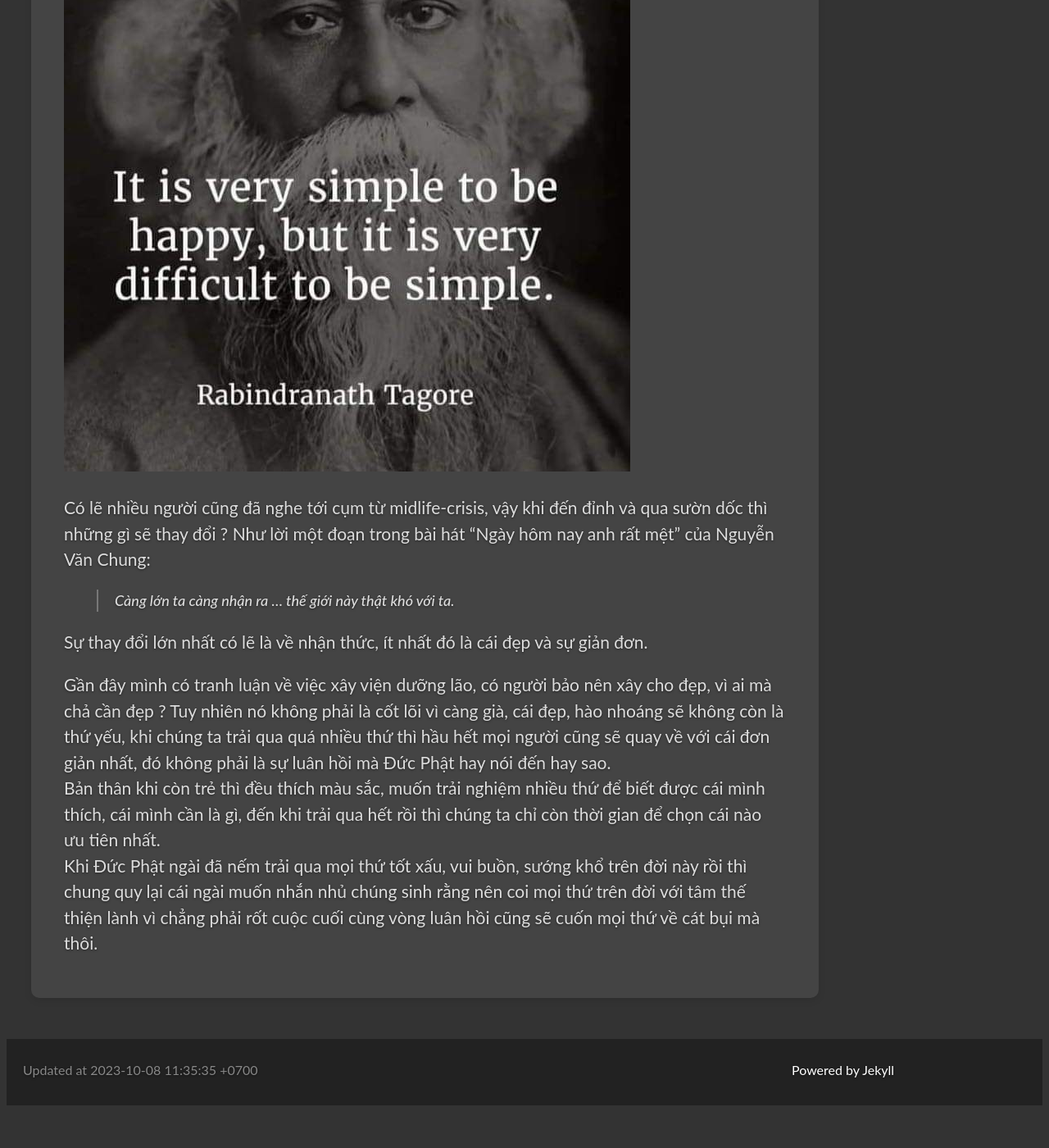
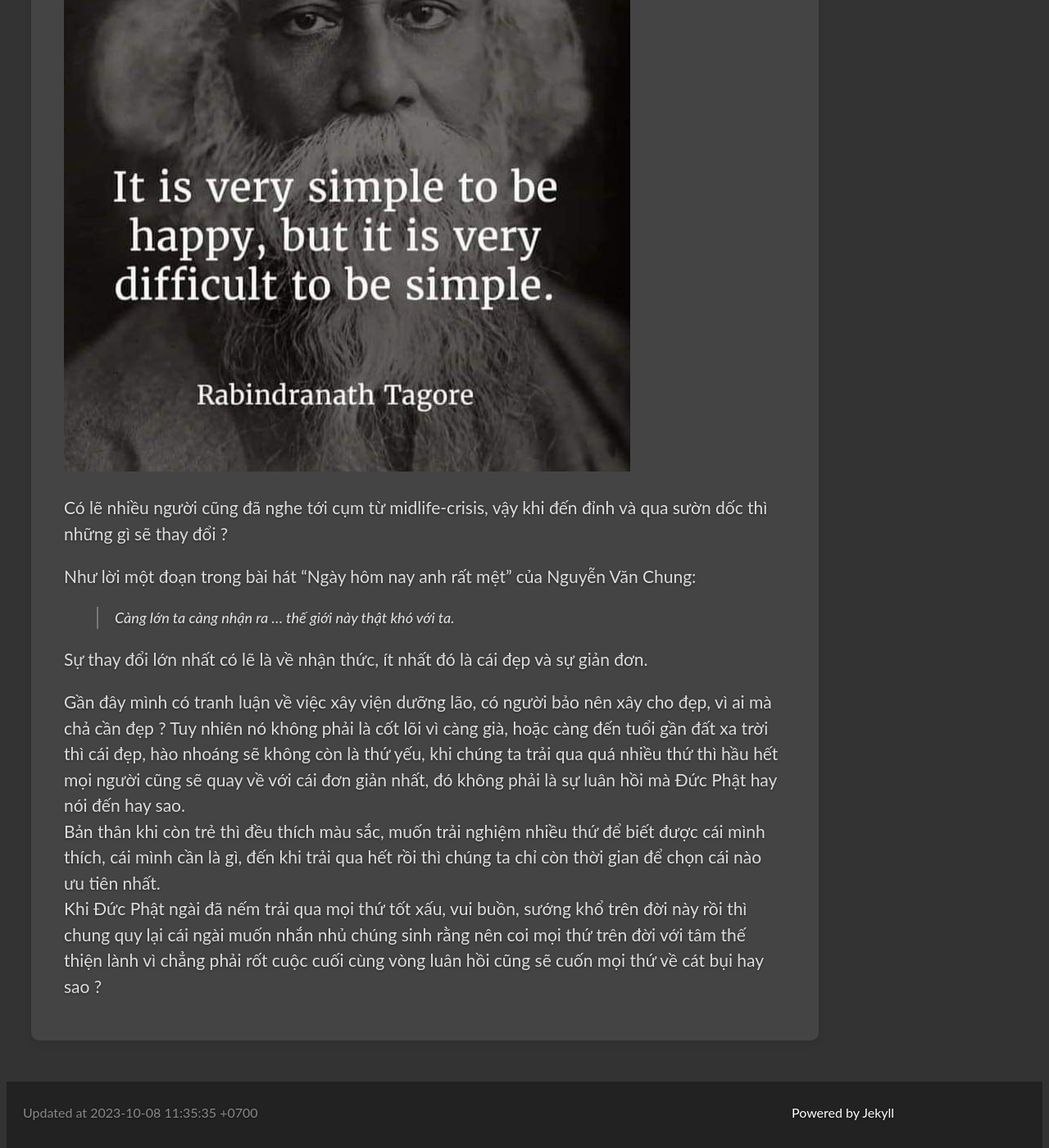
Before and after one commit to vdchuyen/chuyen-vn, a Jekyll site: the page built from _posts/2022-07-27-when-you-get-older.md, in a window 1280 px wide and 1400 px high, scrolled down 380 px. Shown: the whole window at 82% size. Built offline with Jekyll 4.4.1, drawn with Linux system fonts in a browser that asks for light colours; our own code applies the rules of GitHub Pages for plain Markdown files; Markdown is read by kramdown in place of the engine named in the settings; before the commit the page ends 1728 px from its top, so only the background shows below that.

Commit message:
Update 2022-07-27-when-you-get-older.md

```diff
--- a/_posts/2022-07-27-when-you-get-older.md
+++ b/_posts/2022-07-27-when-you-get-older.md
@@ -3,6 +3,7 @@ Khi bạn *già* hơn thì sao ?
 ![simple](https://github.com/vdchuyen/chuyen-vn/raw/master/img/simple.jpg)
 
 Có lẽ nhiều người cũng đã nghe tới cụm từ midlife-crisis, vậy khi đến đỉnh và qua sườn dốc thì những gì sẽ thay đổi ?
+
 Như lời một đoạn trong bài hát "Ngày hôm nay anh rất mệt" của Nguyễn Văn Chung:
 
 >Càng lớn ta càng nhận ra ... thế giới này thật khó với ta.
@@ -11,6 +12,6 @@ Sự thay đổi lớn nhất có lẽ là về nhận thức, ít nhất đó l
 
 
 Gần đây mình có tranh luận về việc xây viện dưỡng lão, có người bảo nên xây cho đẹp, vì ai mà chả cần đẹp ?
-Tuy nhiên nó không phải là cốt lõi vì càng già, cái đẹp, hào nhoáng sẽ không còn là thứ yếu, khi chúng ta trải qua quá nhiều thứ thì hầu hết mọi người cũng sẽ quay về với cái đơn giản nhất, đó không phải là sự luân hồi mà Đức Phật hay nói đến hay sao.
+Tuy nhiên nó không phải là cốt lõi vì càng già, hoặc càng đến tuổi gần đất xa trời thì cái đẹp, hào nhoáng sẽ không còn là thứ yếu, khi chúng ta trải qua quá nhiều thứ thì hầu hết mọi người cũng sẽ quay về với cái đơn giản nhất, đó không phải là sự luân hồi mà Đức Phật hay nói đến hay sao.
 Bản thân khi còn trẻ thì đều thích màu sắc, muốn trải nghiệm nhiều thứ để biết được cái mình thích, cái mình cần là gì, đến khi trải qua hết rồi thì chúng ta chỉ còn thời gian để chọn cái nào ưu tiên nhất.
-Khi Đức Phật ngài đã nếm trải qua mọi thứ tốt xấu, vui buồn, sướng khổ trên đời này rồi thì chung quy lại cái ngài muốn nhắn nhủ chúng sinh rằng nên coi mọi thứ trên đời với tâm thế thiện lành vì chẳng phải rốt cuộc cuối cùng vòng luân hồi cũng sẽ cuốn mọi thứ về cát bụi mà thôi.
+Khi Đức Phật ngài đã nếm trải qua mọi thứ tốt xấu, vui buồn, sướng khổ trên đời này rồi thì chung quy lại cái ngài muốn nhắn nhủ chúng sinh rằng nên coi mọi thứ trên đời với tâm thế thiện lành vì chẳng phải rốt cuộc cuối cùng vòng luân hồi cũng sẽ cuốn mọi thứ về cát bụi hay sao ?
```
